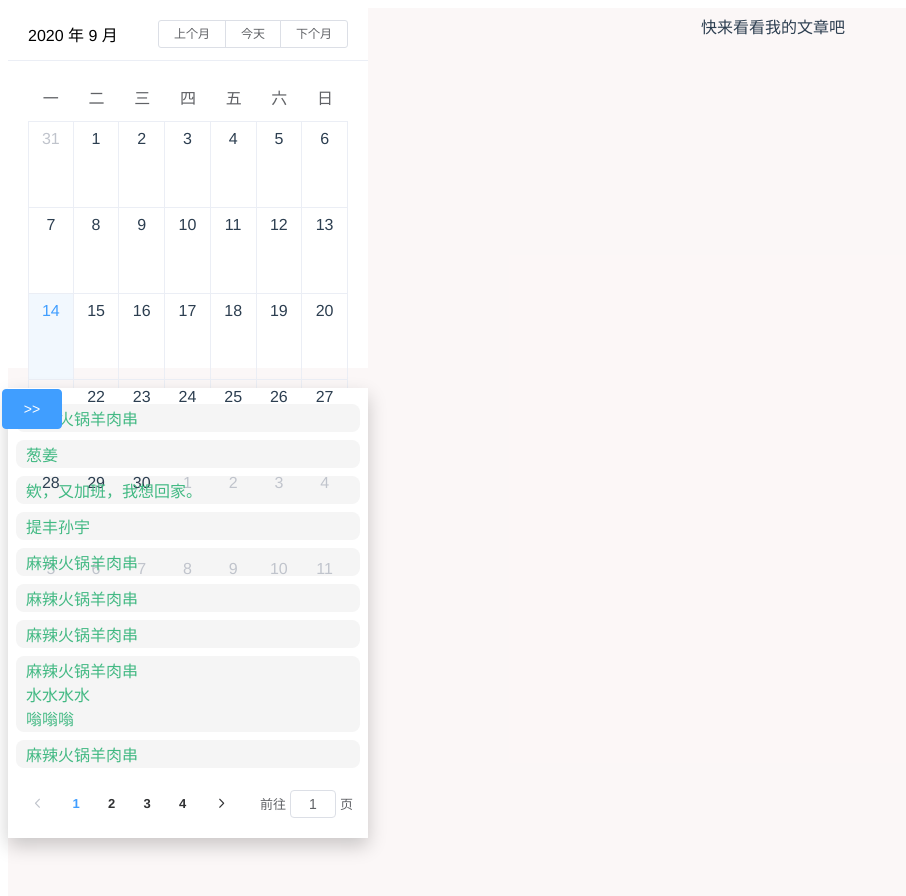
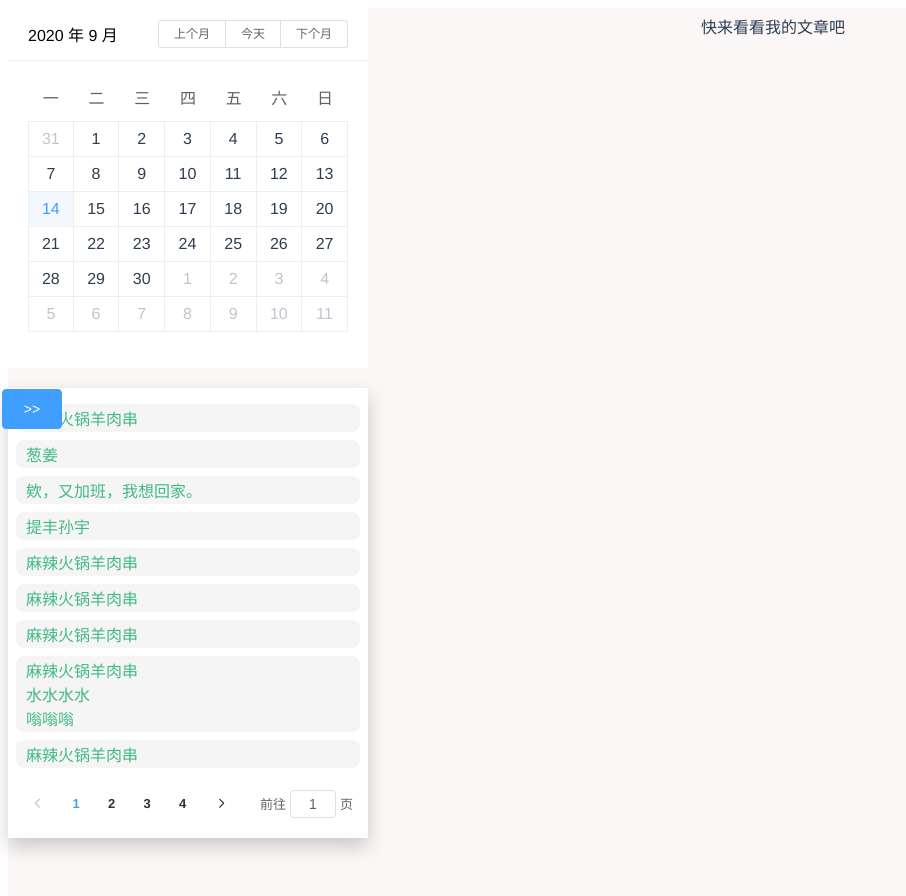
Before and after one commit to WanneSimon/munk-blog, a Vue app: page /coco/blog in a window 1280 px wide. Shown: the top 896 px of the page, without its empty margins (0-906 px from the left). Built offline with nearby package versions, Linux system fonts and the light colour scheme.

Commit message:
博文日历单元格大小修复

```diff
--- a/src/views/blog.vue
+++ b/src/views/blog.vue
@@ -154,7 +154,7 @@
 
 <style>
   .blank_L .el-calendar-day {
-    height: auto;
+    height: auto !important;
   }
 
   .blank_L .el-calendar {
```
